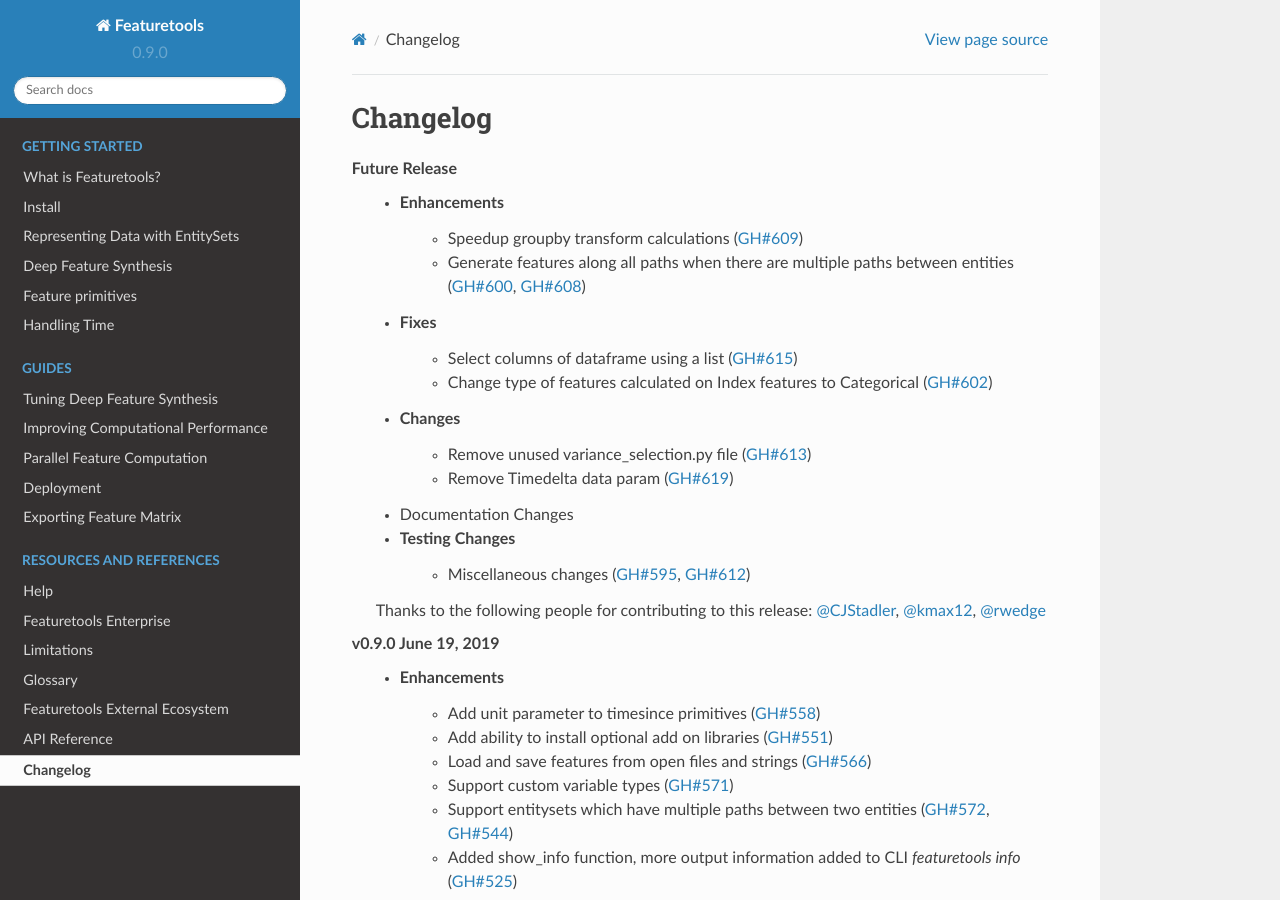
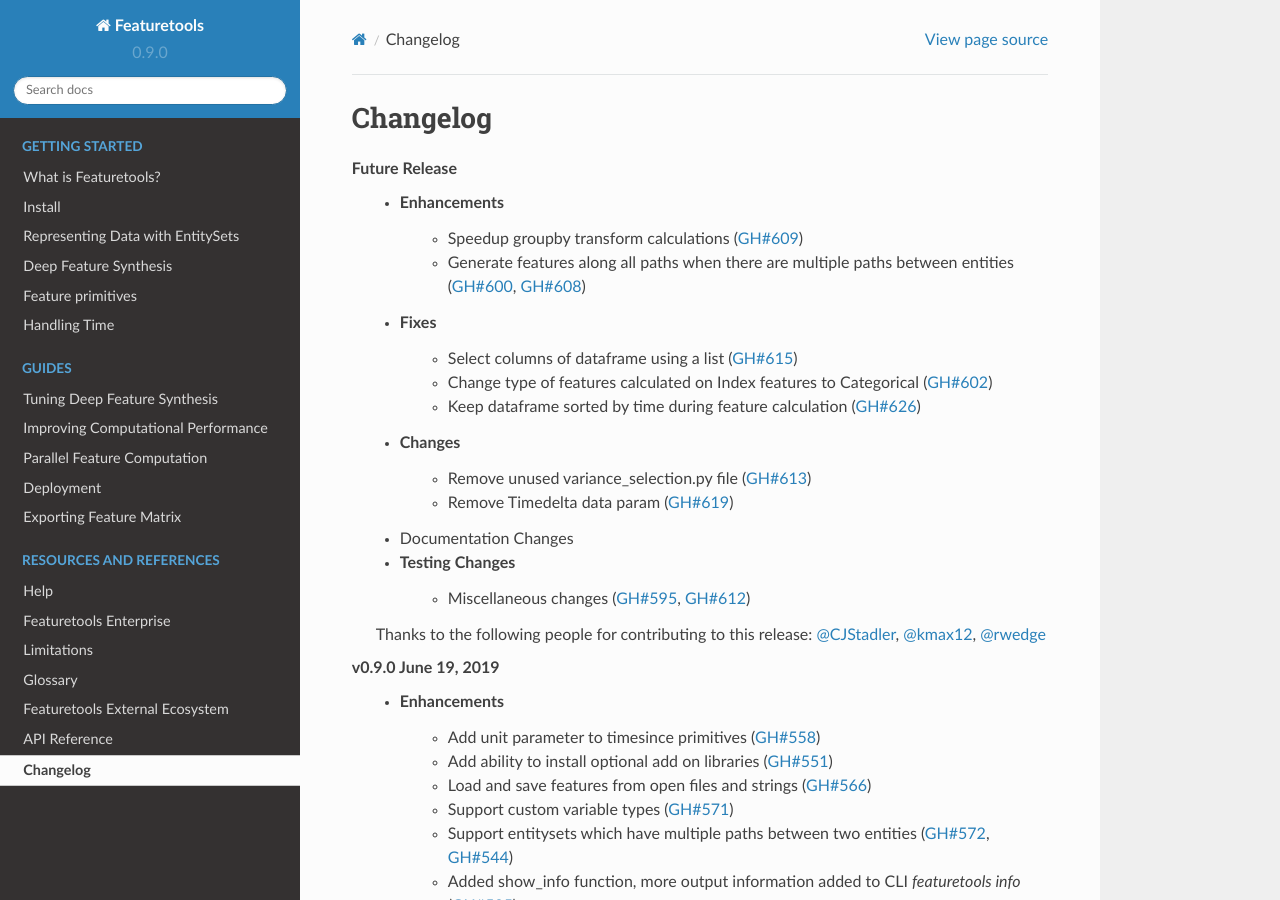
Before and after one commit to alteryx/featuretools, a Sphinx documentation site: the page built from docs/source/changelog.rst, in a window 1280 px wide and 900 px high. Built offline with Sphinx 7.4.7 and the Read the Docs theme 2.0.0, drawn with Linux system fonts in a browser that asks for light colours; pages that are not in the unit, such as notebooks, are missing from menus.

Commit message:
Update changelog

```diff
--- a/docs/source/changelog.rst
+++ b/docs/source/changelog.rst
@@ -9,6 +9,7 @@
     * Fixes
         * Select columns of dataframe using a list (:pr:`615`)
         * Change type of features calculated on Index features to Categorical (:pr:`602`)
+        * Keep dataframe sorted by time during feature calculation (:pr:`626`)
     * Changes
         * Remove unused variance_selection.py file (:pr:`613`)
         * Remove Timedelta data param (:pr:`619`)
```
